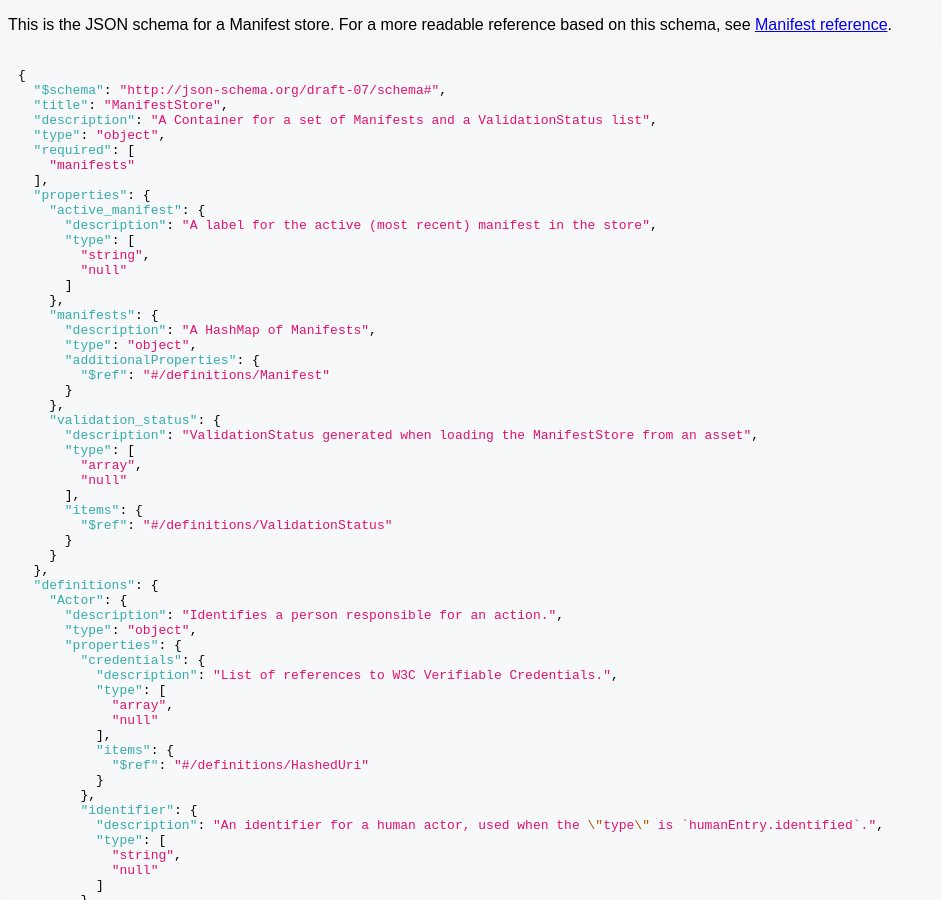
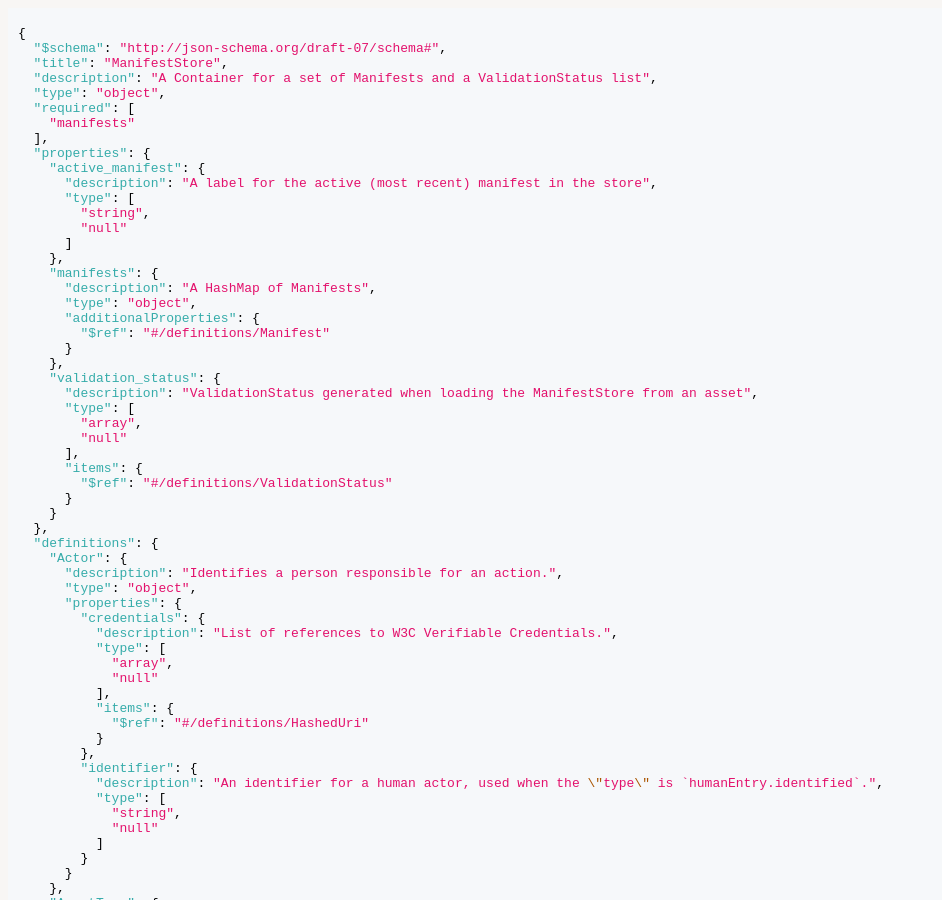
Before and after one commit to contentauth/json-manifest-reference, a Jekyll site: the page built from json-schema-cai.md, in a window 1280 px wide and 900 px high. Shown: the whole window, without its empty margins (0-942 px from the left). Built offline with Jekyll 4.4.1, drawn with Linux system fonts in a browser that asks for light colours.

Commit message:
Remove link to manifest ref

````diff
--- a/json-schema-cai.md
+++ b/json-schema-cai.md
@@ -4,7 +4,6 @@ permalink: json-schema-cai
 toc: false
 layout: cai
 ---
-This is the JSON schema for a Manifest store. For a more readable reference based on this schema, see [Manifest reference](manifest-ref).
 
 ```json
 {% include_relative _data/ManifestStore_schema.json %}
````
